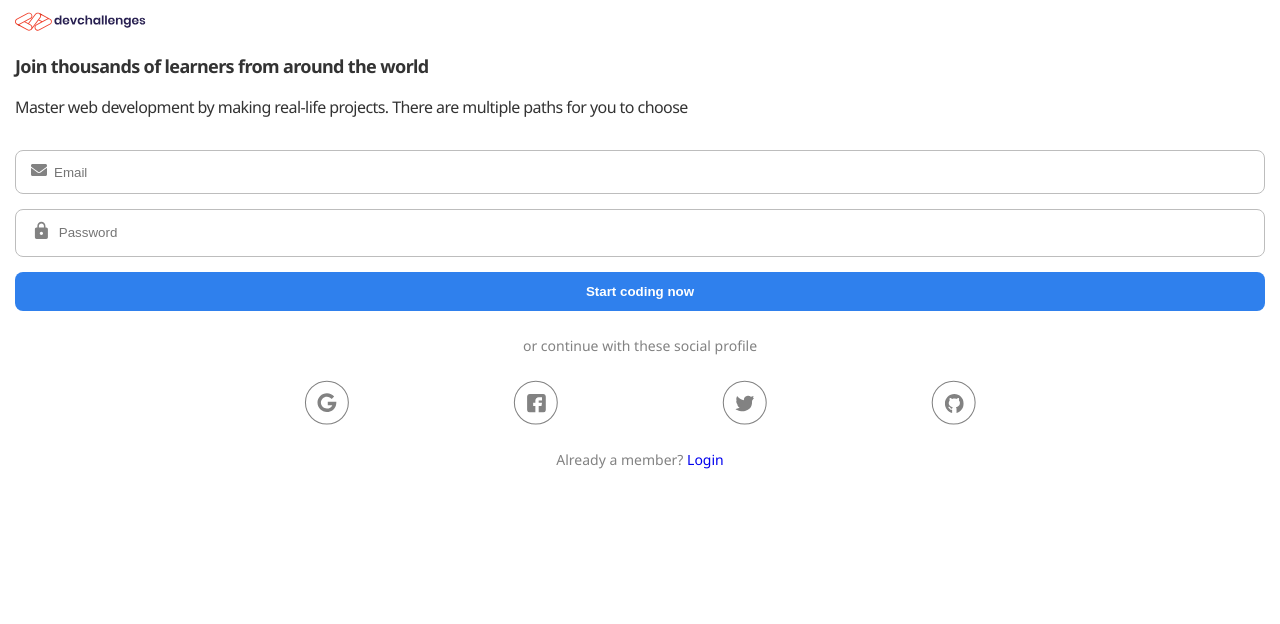
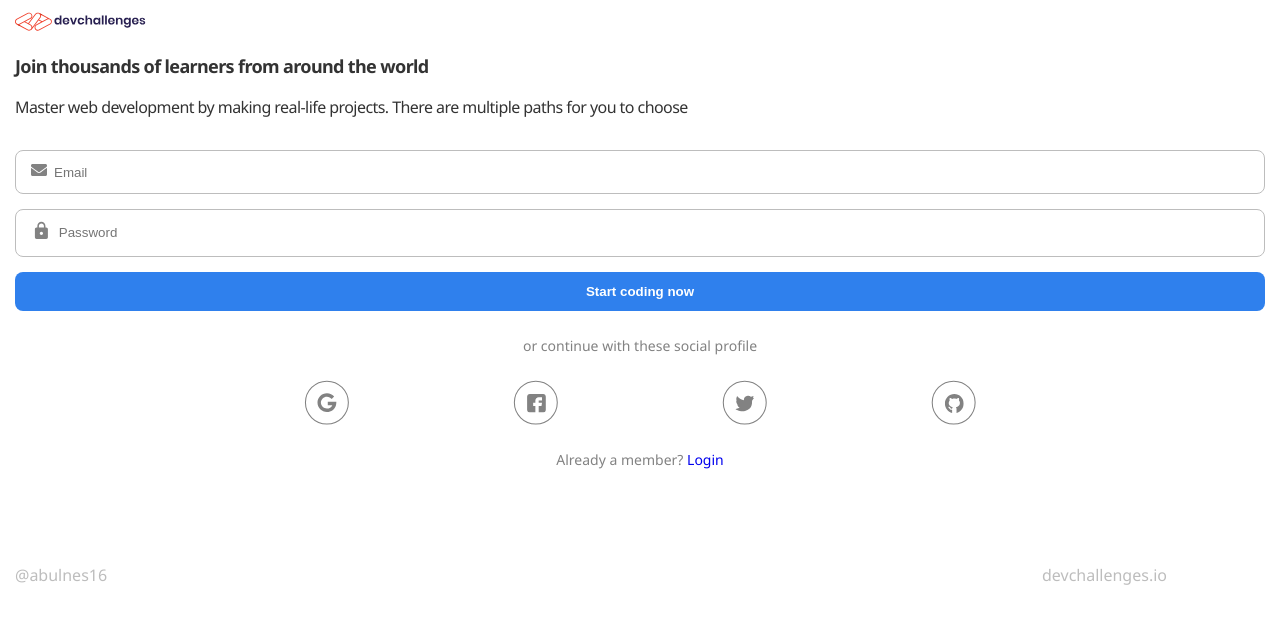
Before and after one commit to abulnes16/auth-app, a React (Create React App) app: page / in a window 1280 px wide. Shown: the top 624 px of the page. Built offline with nearby package versions, Linux system fonts and the light colour scheme.

Commit message:
Arreglado footer

```diff
--- a/src/App.js
+++ b/src/App.js
@@ -1,12 +1,14 @@
 import { BrowserRouter as Router } from "react-router-dom";
 import AppRouter from "./routes/Router";
 
+import Footer from './components/layout/Footer';
 
 function App() {
   return (
     <Router>
       <div className="App">
         <AppRouter />
+        <Footer/>
       </div>
     </Router>
   );
--- a/src/components/layout/Footer.jsx
+++ b/src/components/layout/Footer.jsx
@@ -2,15 +2,25 @@ import React from "react";
 import styled from "styled-components";
 
 const FooterContainer = styled.footer`
+  width: 90%;
   display: flex;
   justify-content: space-between;
+  position: absolute;
+  bottom: -80px;
 `;
 
 const Footer = () => {
   return (
     <FooterContainer>
-      <p className="text-light">@abulnes16</p>
-      <p className="text-light">devchallenges.io</p>
+      <a href="https://github.com/abulnes16" className="link text-light">
+        @abulnes16
+      </a>
+      <a
+        href="https://devchallenges.io/challenges/N1fvBjQfhlkctmwj1tnw"
+        className="link text-light"
+      >
+        devchallenges.io
+      </a>
     </FooterContainer>
   );
 };
--- a/src/index.css
+++ b/src/index.css
@@ -9,6 +9,7 @@ body {
 }
 
 .App {
+  position: relative;
   padding: 12px 15px;
 }
 
```
